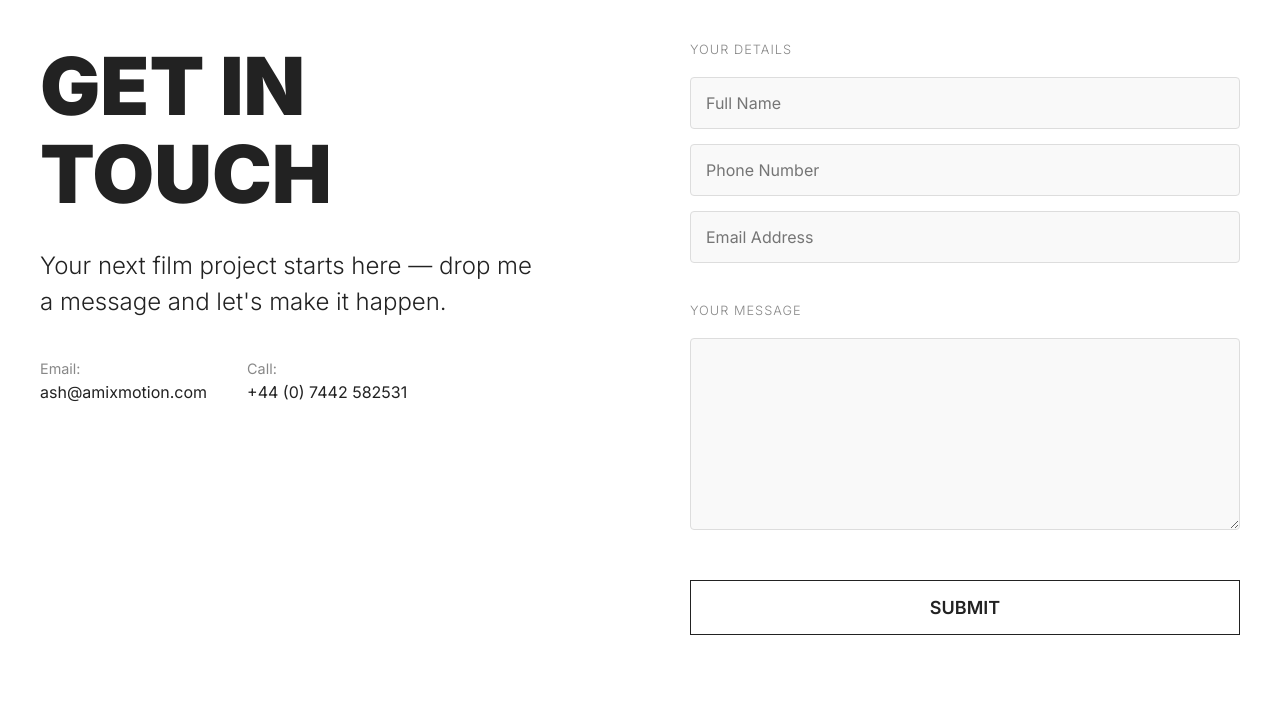
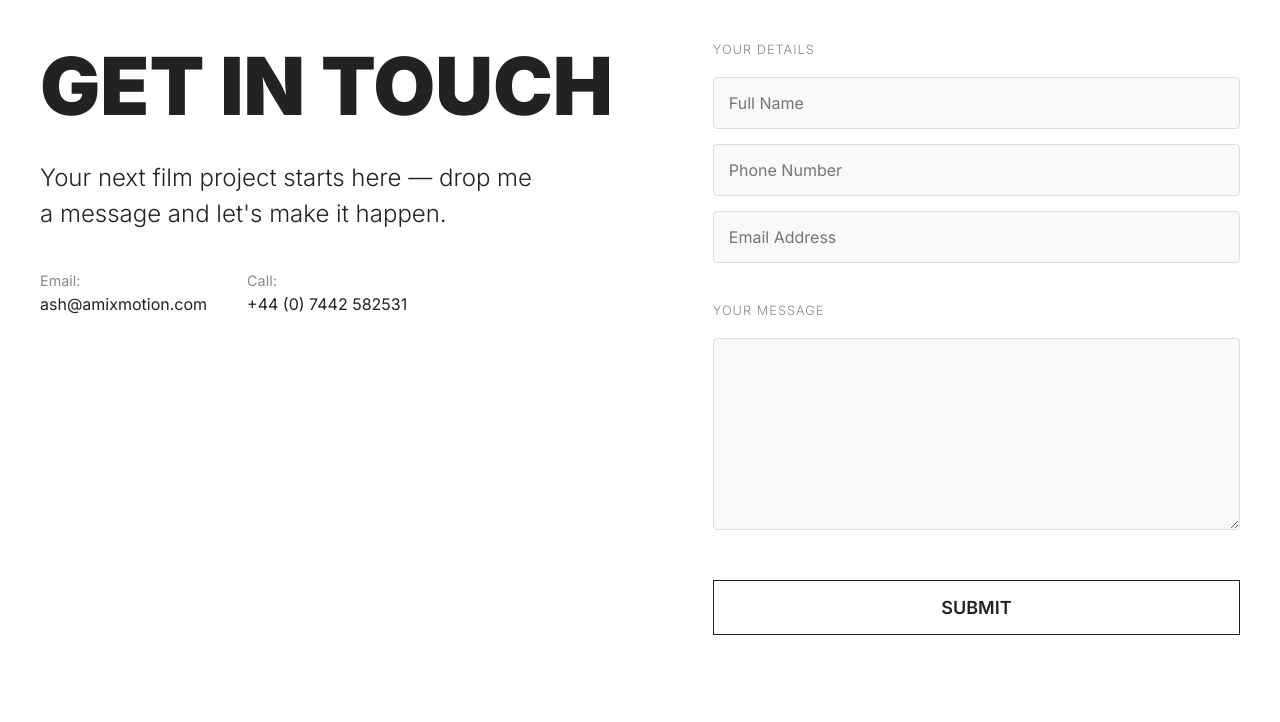
Before and after one commit to amixmotion-ash/Amixmotion-Website, a plain HTML site: page contact.html in a window 1280 px wide. Shown: the part 78-800 px from the top of the page. Drawn offline with Linux system fonts and the light colour scheme.

Commit message:
Update style.css

```diff
--- a/style.css
+++ b/style.css
@@ -316,11 +316,13 @@ footer { background-color: #000000; color: #ffffff; padding: 80px 40px; font-fam
 .contact-intro h1 {
     font-family: 'Inter', sans-serif;
     font-weight: 900; /* Extra-Bold */
-    /* Reduced the middle and max values to prevent wrapping on large screens */
-    font-size: clamp(3rem, 8vw, 5rem);
+    font-size: clamp(2.5rem, 8vw, 5rem); /* Adjusted font size for balance */
     line-height: 1.1;
     margin: 0 0 30px 0;
     text-transform: uppercase;
+
+    /* THIS IS THE GUARANTEED FIX: It forces the text onto a single line */
+    white-space: nowrap;
 }
 .contact-intro-subheadline {
     font-family: 'Inter', sans-serif;
```
